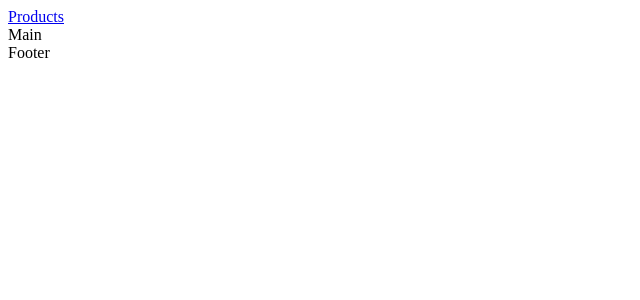
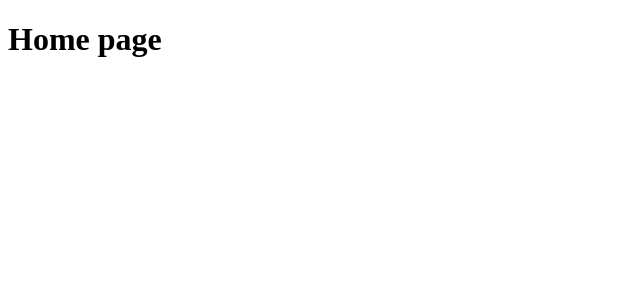
Before and after one commit to yoyotruly/buzzinga, a Next.js app: page / in a window 1280 px wide. Shown: the top 300 px of the page, without its empty margins (0-640 px from the left). Built offline with nearby package versions, Linux system fonts and the light colour scheme.

Commit message:
Refactor page head and other layout away from index file

```diff
--- a/pages/index.tsx
+++ b/pages/index.tsx
@@ -1,22 +1,7 @@
-import Head from "next/head";
-import Link from "next/link";
-
 export default function Home() {
   return (
     <div>
-      <Head>
-        <title>Buzzinga</title>
-        <meta name="description" content="Find what to drink next" />
-        <link rel="icon" href="/favicon.ico" />
-      </Head>
-
-      <nav>
-        <Link href="/products">Products</Link>
-      </nav>
-
-      <main>Main</main>
-
-      <footer>Footer</footer>
+      <h1>Home page</h1>
     </div>
   );
 }
```
